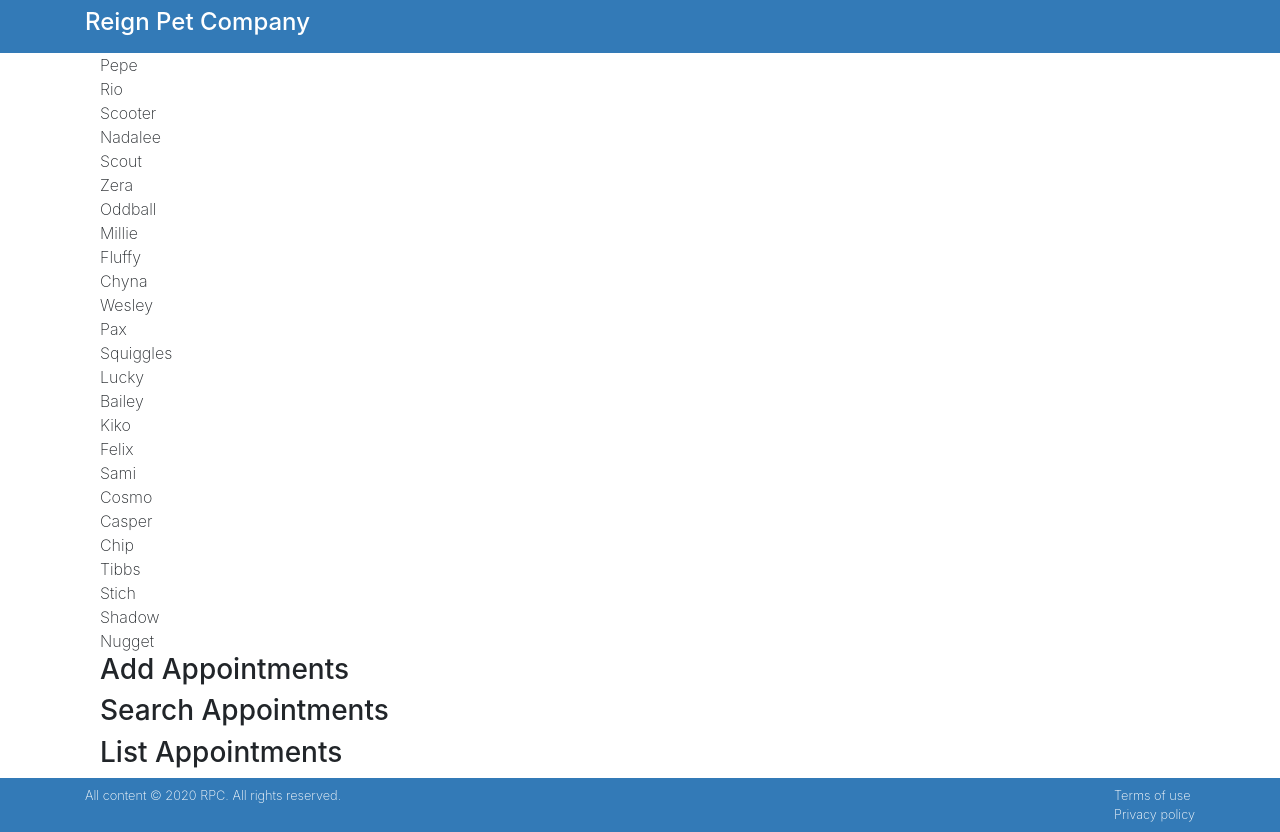
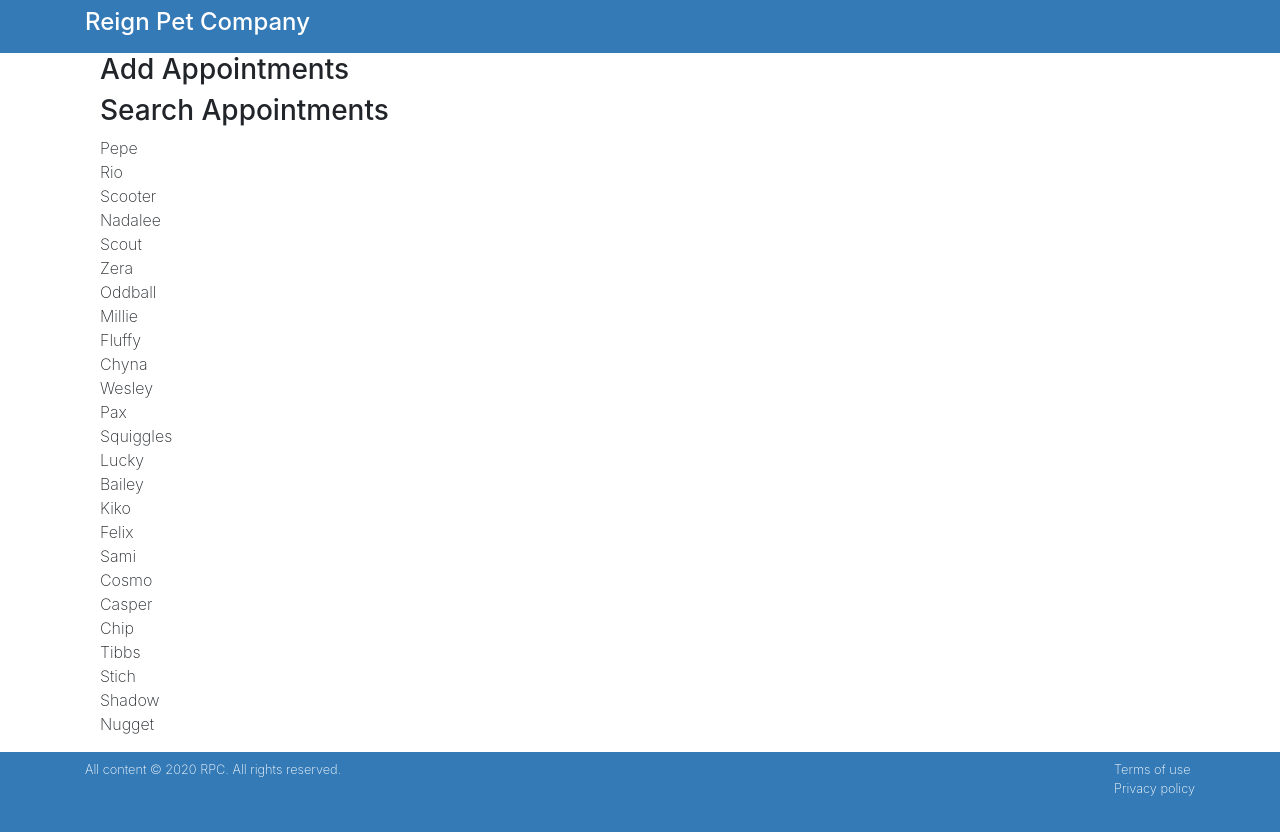
Before and after one commit to femmor/appointments, a React (Create React App) app: page / in a window 1280 px wide. After the commit the page ends 806 px from the top, so only its background shows below. Built offline with nearby package versions, Linux system fonts and the light colour scheme.

Commit message:
Passing data through props

```diff
--- a/src/components/App.js
+++ b/src/components/App.js
@@ -34,13 +34,6 @@ class App extends Component {
   render() {
     // Destructure appointments from the state
     const {appointments} = this.state
-    // Get the appointments from the state
-    const listApts = appointments.map(item => {
-      const {aptDate, aptNotes, ownerName, petName} = item
-      return (
-        <div>{petName}</div>
-      )
-    })
 
     return (
       <main className="page bg-white" id="petratings">
@@ -48,10 +41,9 @@ class App extends Component {
           <div className="row">
             <div className="col-md-12 bg-white">
               <div className="container">
-                {listApts}
                 <AddAppointments/>
                 <SearchAppointments/>
-                <ListAppointments/>
+                <ListAppointments appointments={appointments}/>
               </div>
             </div>
           </div>
--- a/src/components/ListAppointments.jsx
+++ b/src/components/ListAppointments.jsx
@@ -2,9 +2,17 @@ import React, { Component } from 'react';
 
 class ListAppointments extends Component {
     render() {
+        const {appointments} = this.props
+        // Get the appointments from the state
+        const listApts = appointments.map(item => {
+            const {aptDate, aptNotes, ownerName, petName} = item
+            return (
+                <div>{petName}</div>
+            )
+        })
         return (
             <div>
-                <h3>List Appointments</h3>
+                <p>{listApts}</p>
             </div>
         );
     }
```
